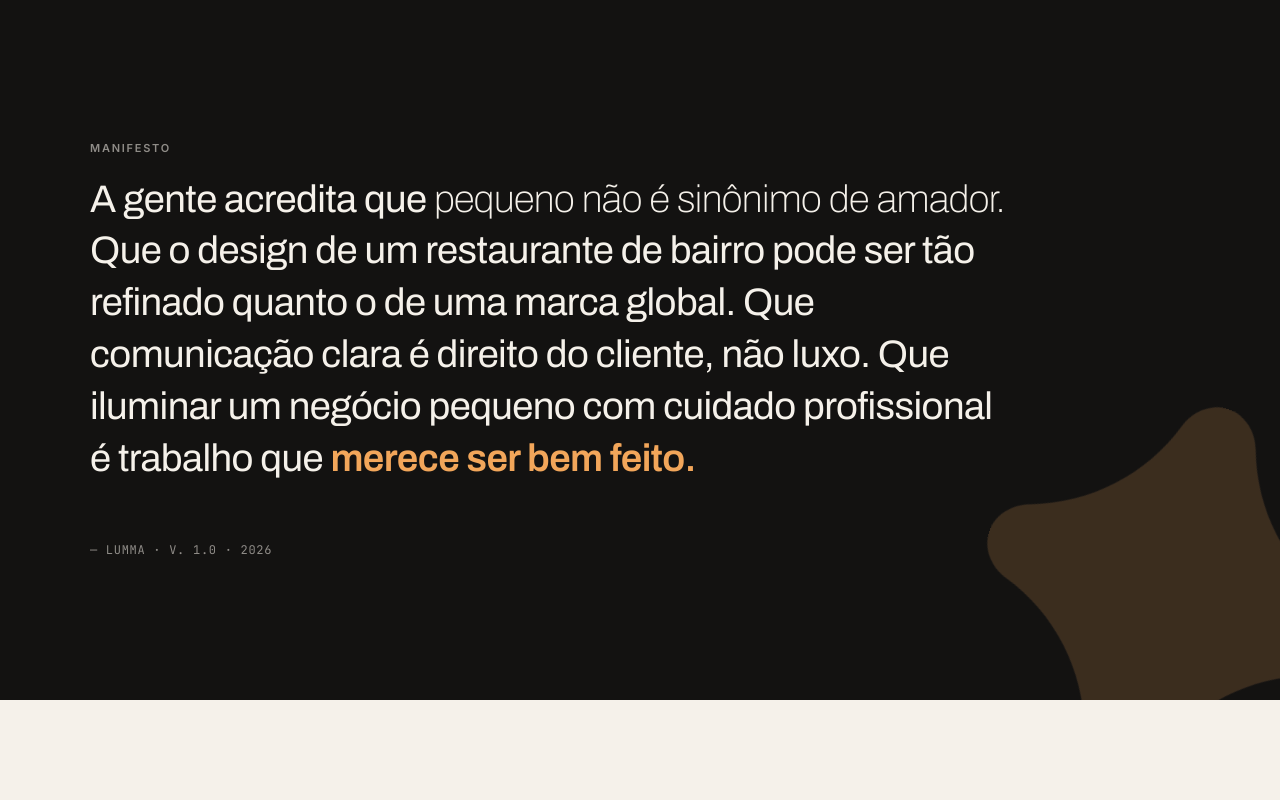
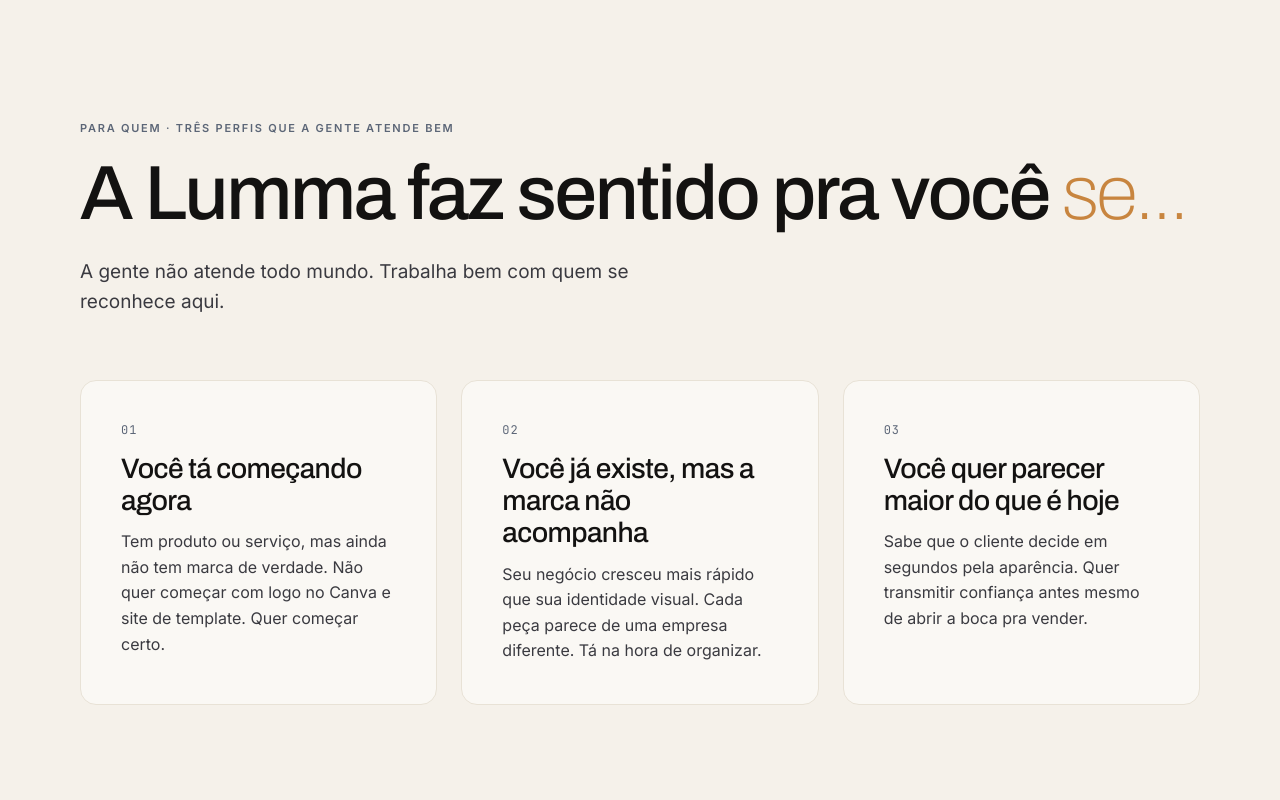
Before and after one commit to neybarao/lummalabs, a Next.js app: page / in a window 1280 px wide. Shown: the part 800-1600 px from the top of the page. Built offline with nearby package versions, Linux system fonts and the light colour scheme.

Commit message:
Add Para quem section with three audience profiles

```diff
--- a/app/globals.css
+++ b/app/globals.css
@@ -485,8 +485,55 @@
   gap: 6px;
 }
 
+/* Para quem */
+.para-quem-grid {
+  display: grid;
+  grid-template-columns: repeat(3, 1fr);
+  gap: var(--space-6);
+  margin-top: var(--space-16);
+}
+.audience {
+  background: var(--neutral-50);
+  border: 1px solid var(--border-soft);
+  border-radius: var(--radius-lg);
+  padding: var(--space-10);
+  display: flex;
+  flex-direction: column;
+  gap: var(--space-3);
+}
+.audience__num {
+  font-family: var(--font-mono);
+  font-size: 12px;
+  letter-spacing: 0.08em;
+  color: var(--cool-slate);
+}
+.audience__title {
+  font-family: var(--font-display);
+  font-weight: 500;
+  font-size: clamp(22px, 2.2vw, 30px);
+  line-height: 1.15;
+  letter-spacing: -0.02em;
+  margin: 0;
+  color: var(--deep-ink);
+}
+.audience__desc {
+  font-size: 16px;
+  line-height: 1.6;
+  color: var(--neutral-700);
+  margin: 0;
+}
+.section-lead {
+  font-size: 19px;
+  line-height: 1.55;
+  color: var(--neutral-700);
+  max-width: 640px;
+  margin-top: var(--space-6);
+}
+
 /* ---------- Mobile ------------------------------------------- */
 @media (max-width: 880px) {
+  .para-quem-grid { grid-template-columns: 1fr; gap: var(--space-4); }
+  .audience { padding: var(--space-8); }
   .site-header { padding: 14px 20px; }
   .site-header__logo-img { height: 48px; }
   .site-nav { display: none; }
--- a/app/page.tsx
+++ b/app/page.tsx
@@ -75,6 +75,24 @@
   },
 ];
 
+const audiences = [
+  {
+    num: "01",
+    title: "Você tá começando agora",
+    desc: "Tem produto ou serviço, mas ainda não tem marca de verdade. Não quer começar com logo no Canva e site de template. Quer começar certo.",
+  },
+  {
+    num: "02",
+    title: "Você já existe, mas a marca não acompanha",
+    desc: "Seu negócio cresceu mais rápido que sua identidade visual. Cada peça parece de uma empresa diferente. Tá na hora de organizar.",
+  },
+  {
+    num: "03",
+    title: "Você quer parecer maior do que é hoje",
+    desc: "Sabe que o cliente decide em segundos pela aparência. Quer transmitir confiança antes mesmo de abrir a boca pra vender.",
+  },
+];
+
 export default function Home() {
   return (
     <>
@@ -119,6 +137,21 @@
               <a className="btn btn-ghost-linen" href="#como-trabalhamos">Ver como trabalhamos</a>
             </div>
           </div>
+        </div>
+      </section>
+
+      <section className="para-quem section" id="para-quem">
+        <div className="section-eyebrow">Para quem · três perfis que a gente atende bem</div>
+        <h2 className="section-title">A Lumma faz sentido pra você <em>se…</em></h2>
+        <p className="section-lead">A gente não atende todo mundo. Trabalha bem com quem se reconhece aqui.</p>
+        <div className="para-quem-grid">
+          {audiences.map((a) => (
+            <div className="audience" key={a.num}>
+              <div className="audience__num">{a.num}</div>
+              <h3 className="audience__title">{a.title}</h3>
+              <p className="audience__desc">{a.desc}</p>
+            </div>
+          ))}
         </div>
       </section>
 
```
